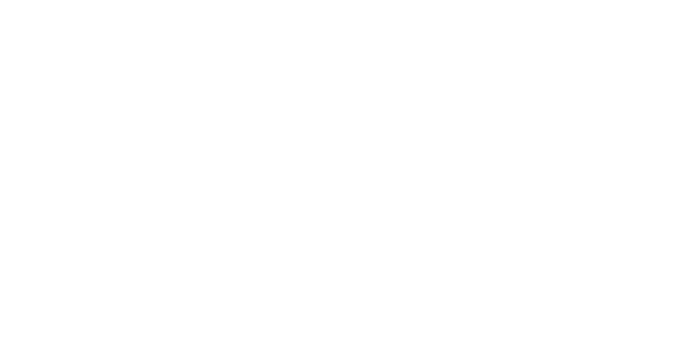
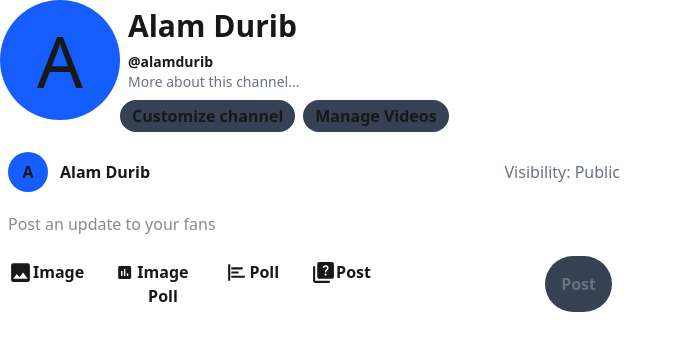
Before and after one commit to abhaypandey01/youtubeUIClone, a React (Vite) app: page /channel in a window 1280 px wide. Before the commit this address had no page. Shown: the top 350 px of the page, without its empty margins (0-683 px from the left). Built offline with nearby package versions, Linux system fonts and the light colour scheme.

Commit message:
add ChannelDashboard page and integrate ChannelInfo and PostOptions components

```diff
--- a/src/App.jsx
+++ b/src/App.jsx
@@ -2,12 +2,14 @@
 import { Route, Routes } from 'react-router-dom';
 import Home from './pages/Home';
 import SingleVideoPage from './pages/SingleVideoPage';
+import ChannelDashboard from './pages/ChannelDashboard';
 
 const App = () => {
   return (
     <Routes>
       <Route path='/' element={<Home />} />
       <Route path='/video/:id' element={<SingleVideoPage />} />
+      <Route path='/channel' element={<ChannelDashboard />}/>
     </Routes>
   )
 }
--- /dev/null
+++ b/src/components/ChannelInfo.jsx
@@ -0,0 +1,28 @@
+import React from 'react'
+
+function ChannelInfo() {
+  return (
+    <div className='flex w-full space-y-2'>
+        <div className='w-30 h-30 flex items-center justify-center rounded-full bg-blue-600 hover:bg-blue-700 text-7xl'>
+            A
+        </div>
+        <div className='flex-1'>
+            <div className='flex flex-col'>
+                <p className='text-3xl p-2 font-semibold'>Alam Durib</p>
+                <p className='text-sm font-semibold pl-2 '>@alamdurib</p>
+                <p className='text-gray-500 text-sm pl-2 m '>More about this channel...</p>
+            </div>
+            <div className='flex gap-2'>
+                <button className='bg-gray-700 py-1 px-3 rounded-full mt-2 font-semibold'>
+                    Customize channel
+                </button>
+                <button className='bg-gray-700 py-1 px-3 rounded-full mt-2 font-semibold'>
+                    Manage Videos
+                </button>
+            </div>
+        </div>
+    </div>
+  )
+}
+
+export default ChannelInfo
--- /dev/null
+++ b/src/components/PostOptions.jsx
@@ -0,0 +1,62 @@
+import { BiPoll } from "react-icons/bi";
+import { MdImage, MdPoll, MdQuiz } from "react-icons/md";
+
+
+function PostOptions() {
+    return (
+        <div className="max-w-[40rem] flex flex-col w-full mt-2 mb-2">
+            <div className="flex-1 flex py-2 px-1 mt-1 mb-1">
+                <div>
+                    <div className="flex items-center justify-center rounded-full bg-blue-600 w-10 h-10 mx-1 font-semibold">
+                        A
+                    </div>
+                </div>
+                <div className="w-full">
+                    <p className="py-2 px-2 font-semibold">Alam Durib</p>
+                </div>
+                <div className="flex justify-end w-full">
+                    <p className="py-2 px-2 mr-2 text-gray-500">Visibility: Public</p>
+                </div>
+            </div>
+
+
+            <div className="mb-1 w-full px-1">
+                <input
+                    placeholder="Post an update to your fans"
+                    className="py-2 px-1 w-full"
+                    type="text" />
+            </div>
+
+
+            <div className="flex py-2 px-1 mb-2">
+                <div className="flex mr-6">
+                    <button className="px-1 py-1 font-semibold flex">
+                        <MdImage size={25} /> Image
+                    </button>
+                </div>
+                <div className="flex mr-6">
+                    <button className="px-1 py-1 font-semibold flex">
+                        <MdPoll size={25} /> Image Poll
+                    </button>
+                </div>
+                <div className="flex mr-6">
+                    <button className="px-1 py-1 font-semibold flex">
+                        <BiPoll size={25} /> Poll
+                    </button>
+                </div>
+                <div className="flex mr-6">
+                    <button className="px-1 py-1 font-semibold flex">
+                        <MdQuiz size={25} /> Post
+                    </button>
+                </div>
+                <div className="w-full flex justify-end">
+                    <button className="mr-6 px-4 py-2 font-semibold rounded-full bg-gray-700 text-gray-500">
+                        Post
+                    </button>
+                </div>
+            </div>
+        </div>
+    )
+}
+
+export default PostOptions;
--- /dev/null
+++ b/src/pages/ChannelDashboard.jsx
@@ -0,0 +1,13 @@
+import ChannelInfo from "../components/ChannelInfo"
+import PostOptions from "../components/PostOptions"
+
+function ChannelDashboard() {
+  return (
+    <div>
+        <ChannelInfo />
+        <PostOptions />
+    </div>
+  )
+}
+
+export default ChannelDashboard
```
